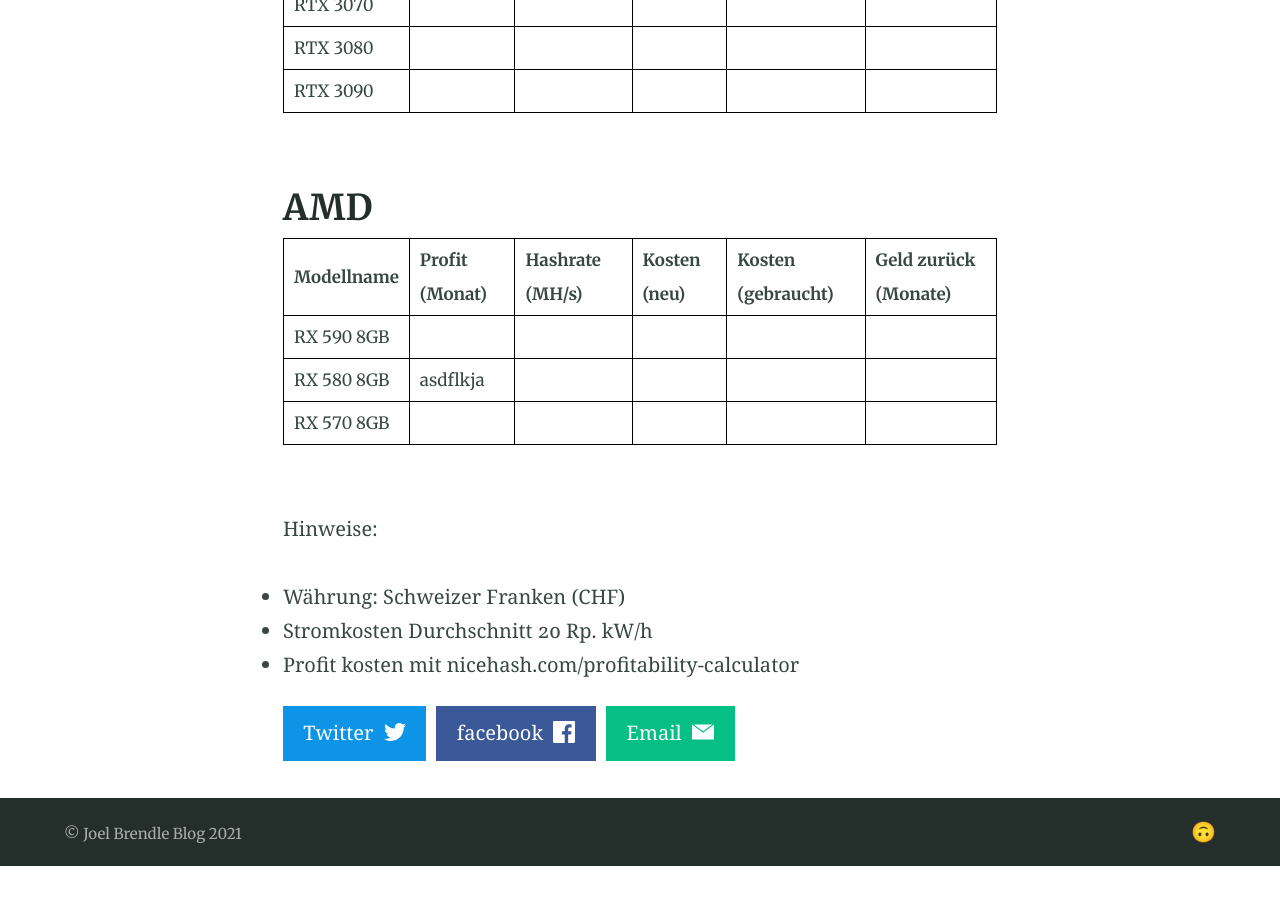
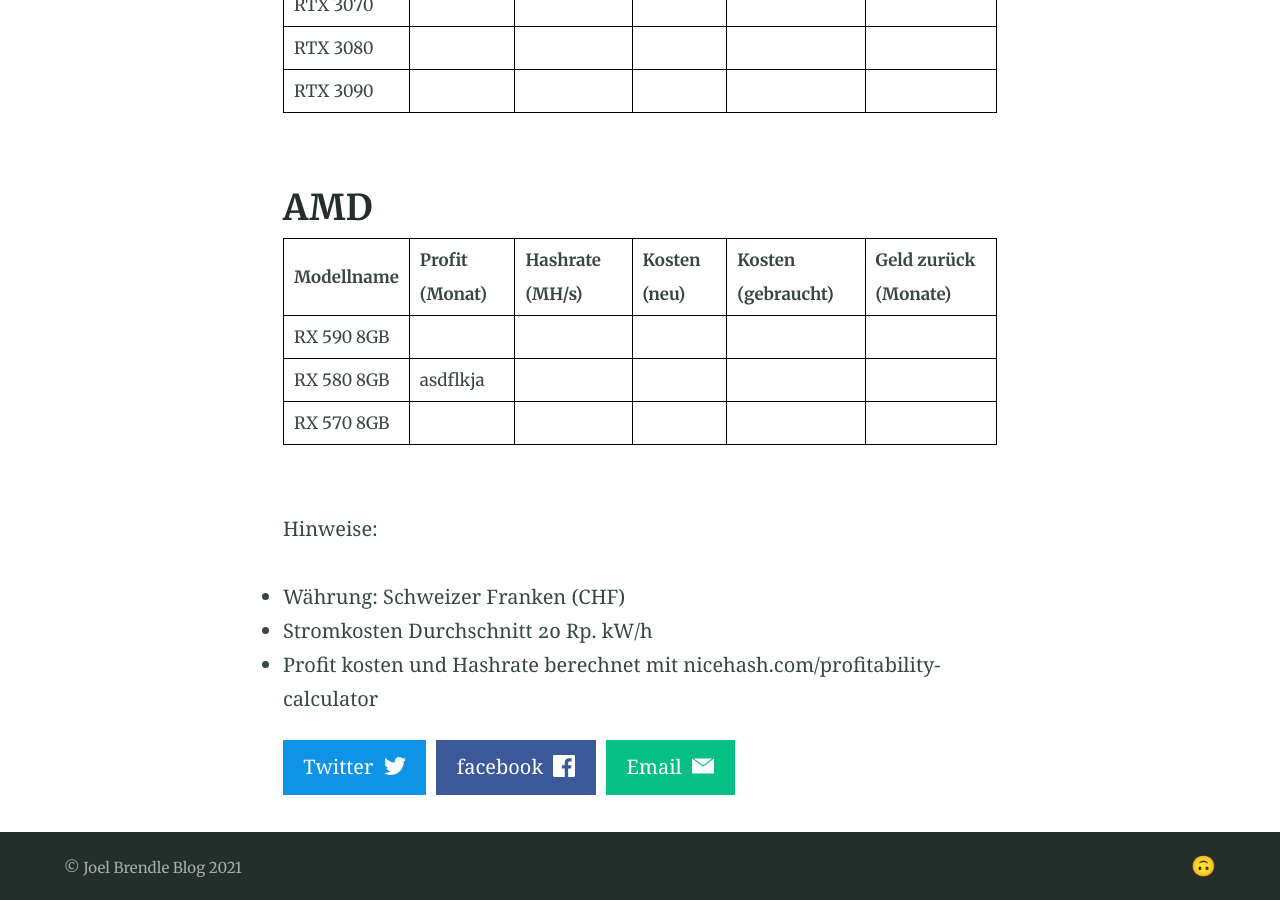
Before and after one commit to joelbrendle/joel_blog, a Jekyll site: the page built from _posts/2016-08-29-example-post-two.md, in a window 1280 px wide and 900 px high, scrolled down 847 px. Built offline with Jekyll 4.4.1, drawn with Linux system fonts in a browser that asks for light colours; before the commit the page ends 1713 px from its top, so only the background shows below that.

Commit message:
Update from Forestry.io Joel Brendle updated _posts/2016-08-29-example-post-two.md

```diff
--- a/_posts/2016-08-29-example-post-two.md
+++ b/_posts/2016-08-29-example-post-two.md
@@ -46,4 +46,4 @@ Hinweise:
 
 * Währung: Schweizer Franken (CHF)
 * Stromkosten Durchschnitt 20 Rp. kW/h
-* Profit kosten mit nicehash.com/profitability-calculator
+* Profit kosten und Hashrate berechnet mit nicehash.com/profitability-calculator
```
